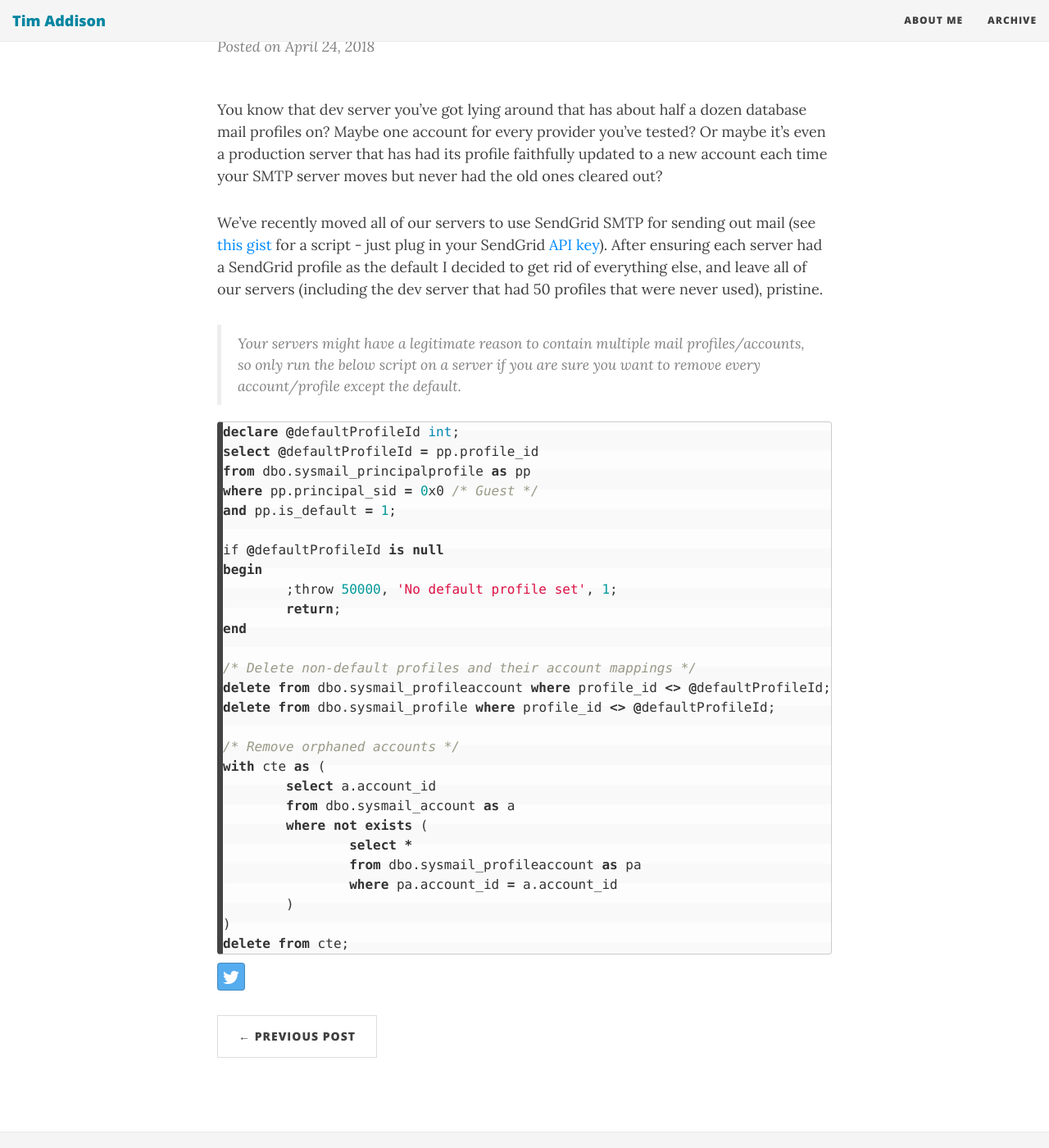
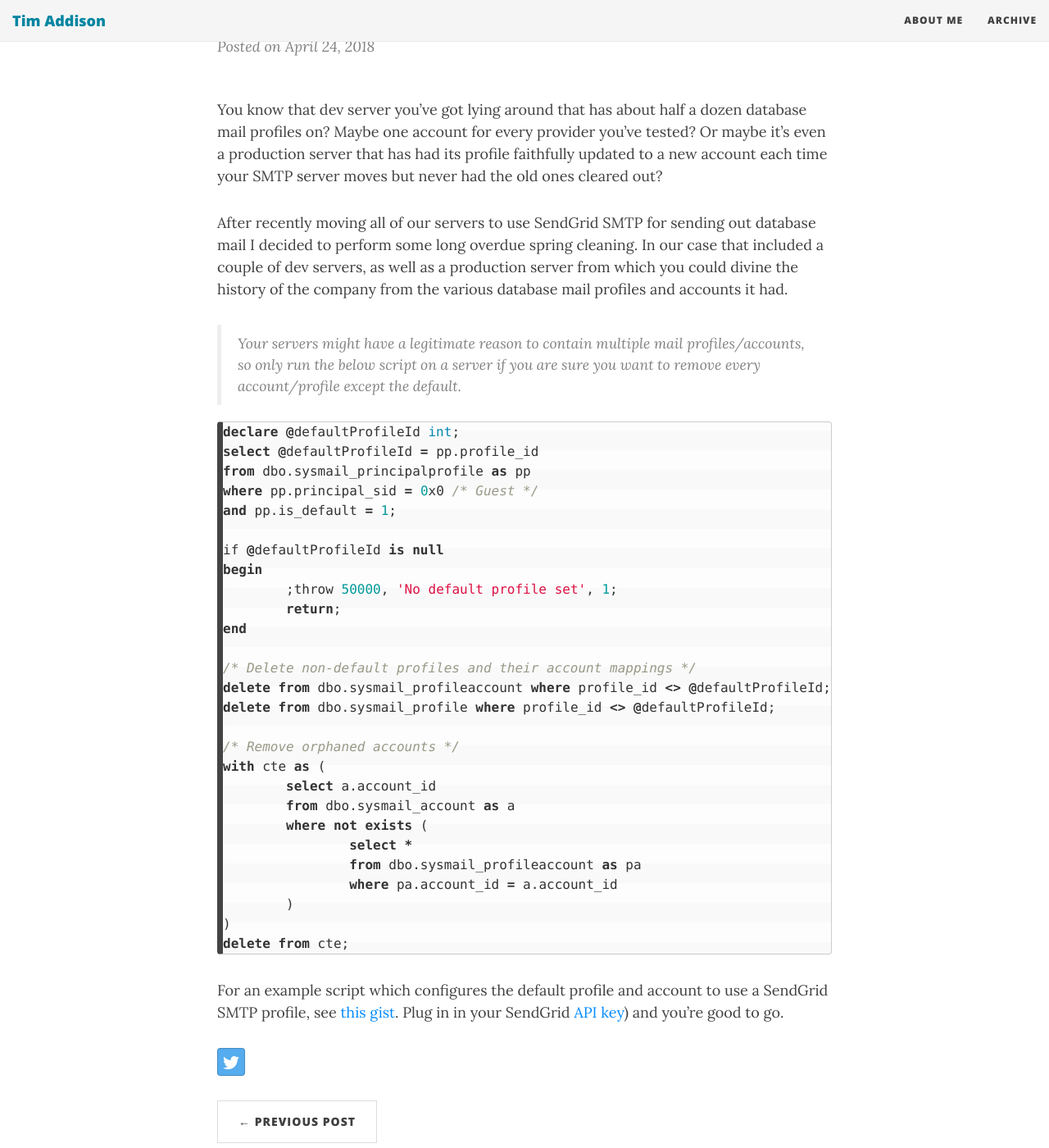
Before and after one commit to taddison/tjaddison.com, a Jekyll site: the page built from _posts/2018/2018-04-24-Cleaning-up-database-mail-profiles-and-accounts.md, in a window 1280 px wide and 1400 px high, scrolled down 206 px. Shown: the whole window at 82% size. Built offline with Jekyll 4.4.1, drawn with Linux system fonts in a browser that asks for light colours; nearby versions of some CDN libraries.

Commit message:
Copy edits

````diff
--- a/_posts/2018/2018-04-24-Cleaning-up-database-mail-profiles-and-accounts.md
+++ b/_posts/2018/2018-04-24-Cleaning-up-database-mail-profiles-and-accounts.md
@@ -6,7 +6,7 @@ share-img: http://tjaddison.com/assets/2018/2018-04-24/mailboxes.jpg
 
 You know that dev server you've got lying around that has about half a dozen database mail profiles on?  Maybe one account for every provider you've tested?  Or maybe it's even a production server that has had its profile faithfully updated to a new account each time your SMTP server moves but never had the old ones cleared out?
 
-We've recently moved all of our servers to use SendGrid SMTP for sending out mail (see [this gist](https://gist.github.com/taddison/bad62ea292a395b1e86f967dd265f04f) for a script - just plug in your SendGrid [API key](https://sendgrid.com/docs/Classroom/Send/How_Emails_Are_Sent/api_keys.html)).  After ensuring each server had a SendGrid profile as the default I decided to get rid of everything else, and leave all of our servers (including the dev server that had 50 profiles that were never used), pristine.
+After recently moving all of our servers to use SendGrid SMTP for sending out database mail I decided to perform some long overdue spring cleaning.  In our case that included a couple of dev servers, as well as a production server from which you could divine the history of the company from the various database mail profiles and accounts it had.
 
 >Your servers might have a legitimate reason to contain multiple mail profiles/accounts, so only run the below script on a server if you are sure you want to remove every account/profile except the default.
 
@@ -39,3 +39,5 @@ with cte as (
 )
 delete from cte;
 ```
+
+For an example script which configures the default profile and account to use a SendGrid SMTP profile, see [this gist](https://gist.github.com/taddison/bad62ea292a395b1e86f967dd265f04f).  Plug in in your SendGrid [API key](https://sendgrid.com/docs/Classroom/Send/How_Emails_Are_Sent/api_keys.html)) and you're good to go.
````
